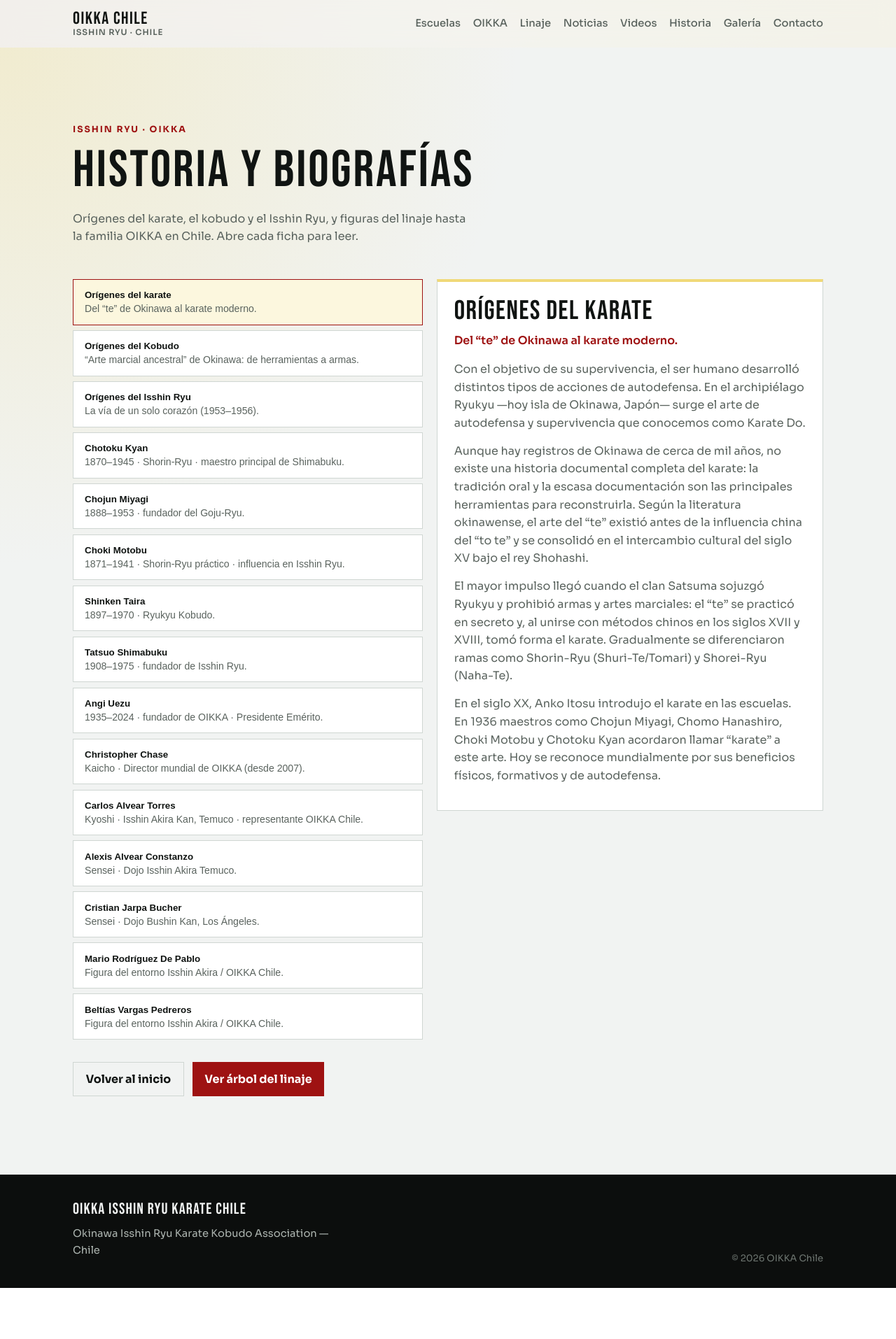
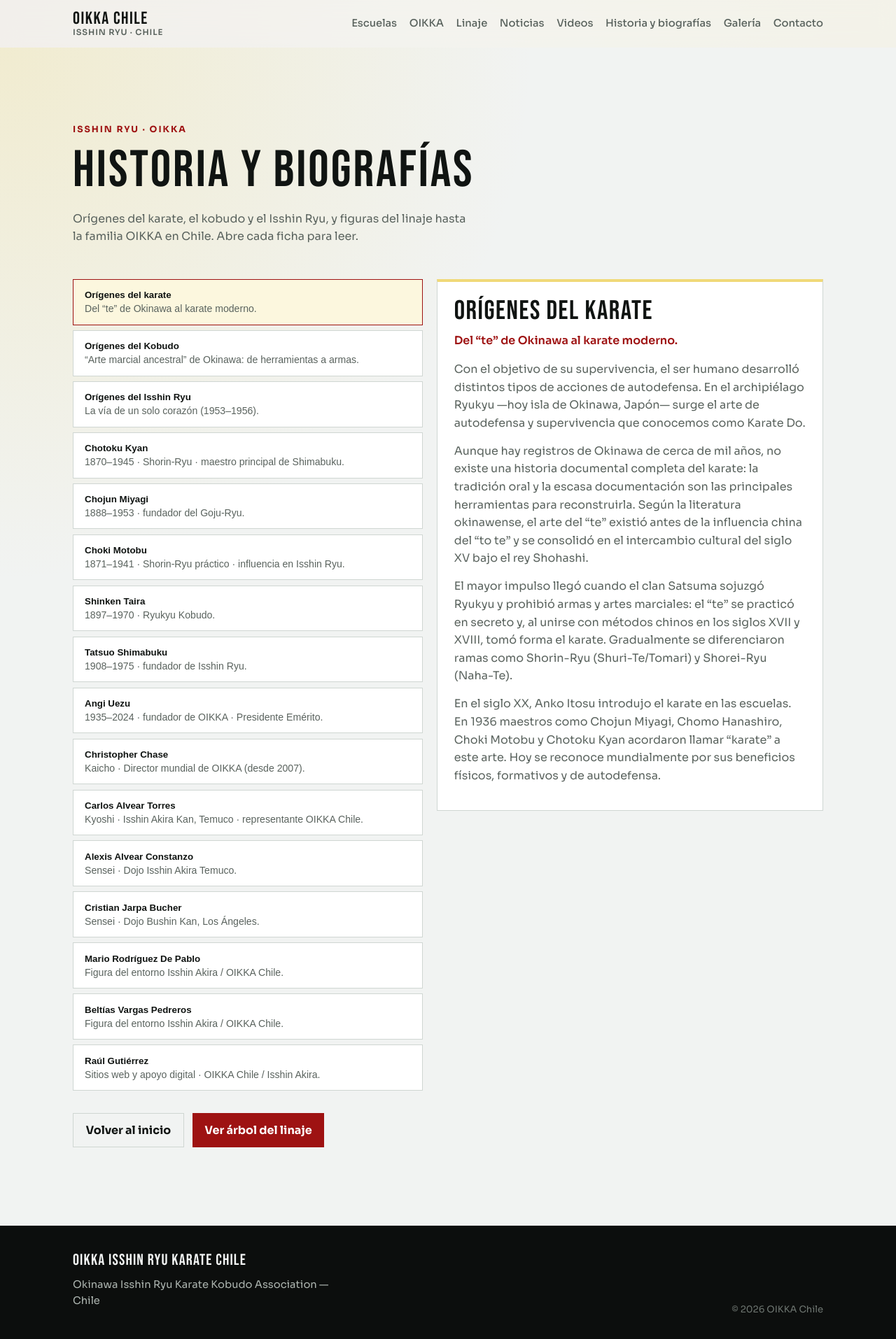
Before and after one commit to Raysus/oikka-chile, a React (Vite) app: page /historia-y-biografias in a window 1280 px wide. Shown: the whole page at 70% size. Before the commit the page ends 1841 px from the top, so only its background shows below. Built offline with nearby package versions, Linux system fonts and the light colour scheme; no server answers.

Commit message:
Add Raúl Gutiérrez bio and rename the Historia nav link.
Co-authored-by: Cursor <cursoragent@cursor.com>

```diff
--- a/src/content.ts
+++ b/src/content.ts
@@ -12,7 +12,7 @@ export const navLinks = [
   { label: 'Linaje', href: '/#linaje' },
   { label: 'Noticias', href: '/#noticias' },
   { label: 'Videos', href: '/#videos' },
-  { label: 'Historia', href: '/historia-y-biografias' },
+  { label: 'Historia y biografías', href: '/historia-y-biografias' },
   { label: 'Galería', href: '/#galeria' },
   { label: 'Contacto', href: '/#contacto' },
 ] as const
--- a/src/content/historia.ts
+++ b/src/content/historia.ts
@@ -162,4 +162,13 @@ export const historiaEntries: HistoriaEntry[] = [
       'Beltías Vargas Pedreros forma parte del índice histórico del Dojo Isshin Akira Temuco. La ficha detallada se irá completando a partir de los archivos de la escuela y de OIKKA Chile.',
     ],
   },
+  {
+    id: 'raul',
+    title: 'Raúl Gutiérrez',
+    summary: 'Sitios web y apoyo digital · OIKKA Chile / Isshin Akira.',
+    body: [
+      'Raúl Gutiérrez colabora con OIKKA Chile y el Dojo Isshin Akira Temuco en el desarrollo y mantención de los sitios web y el apoyo digital de la asociación.',
+      'Su trabajo busca acercar la historia, las escuelas y el día a día del Isshin Ryu a estudiantes y familias, con plataformas claras en celular y computador.',
+    ],
+  },
 ]
--- a/src/pages/HomePage.tsx
+++ b/src/pages/HomePage.tsx
@@ -83,7 +83,7 @@ export function HomePage() {
             </button>
           ))}
           <Link className={styles.navLink} to="/historia-y-biografias" onClick={() => setMenuOpen(false)}>
-            Historia
+            Historia y biografías
           </Link>
         </nav>
       </header>
```
